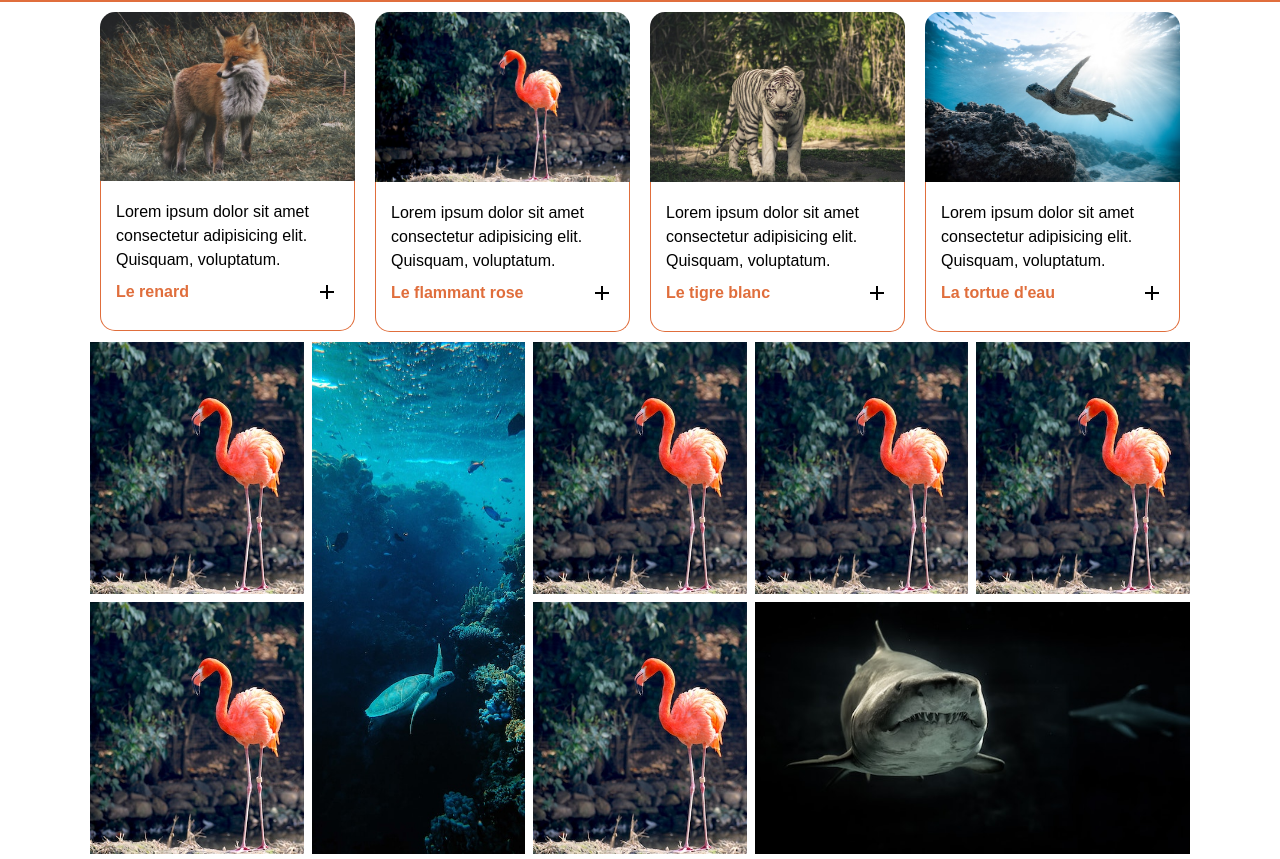
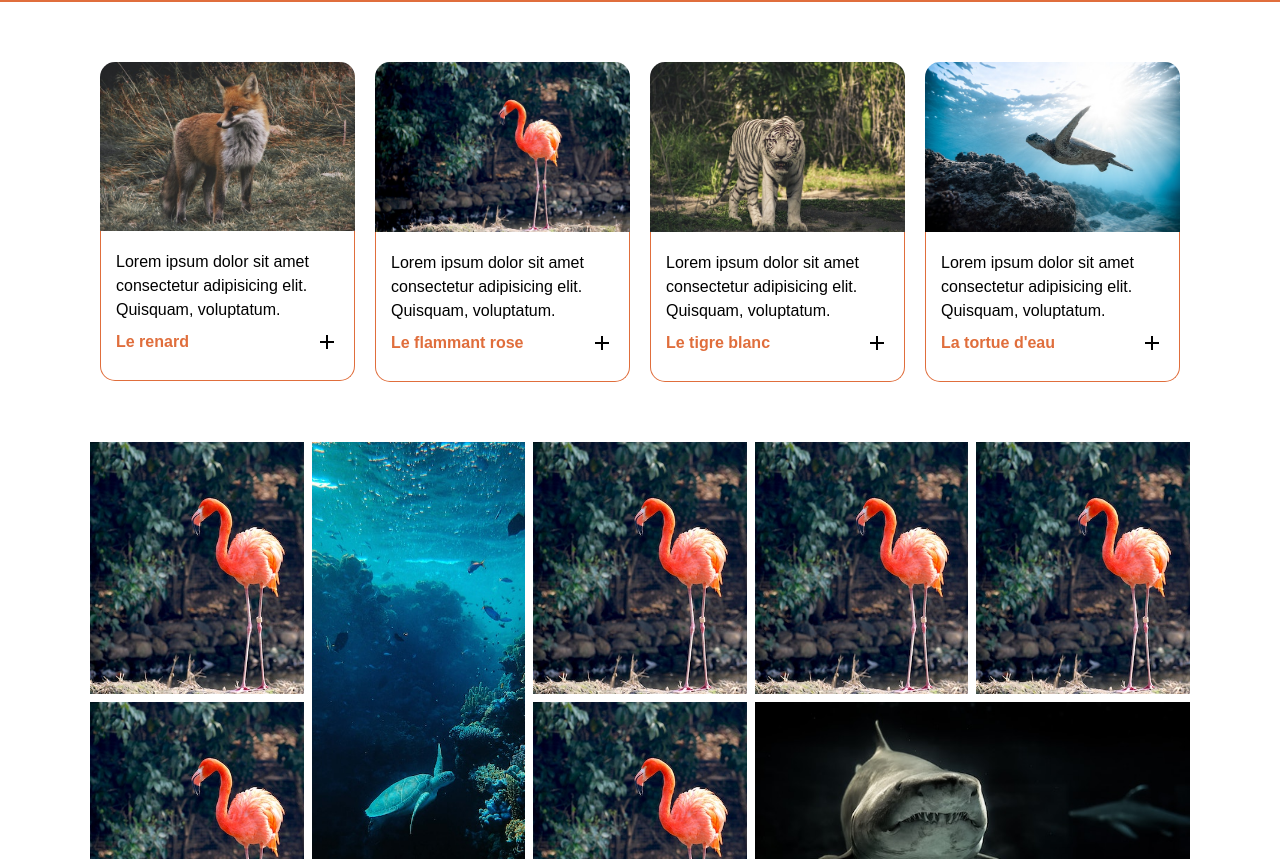
Before and after one commit to FlorentMaury/Flex-ou-Grid, a plain HTML site: page index.html in a window 1280 px wide. Shown: the part 81-940 px from the top of the page. Drawn offline with Linux system fonts and the light colour scheme.

Commit message:
Espacements des ateliers.

```diff
--- a/style.css
+++ b/style.css
@@ -45,7 +45,7 @@ nav a:last-child {
 
 .containerCard {
     display: flex;
-    margin: 0 auto;
+    margin: 50px auto;
     max-width: 1100px;
 }
 
@@ -91,6 +91,7 @@ nav a:last-child {
     grid-template-columns: repeat(5, 1fr);
     grid-template-rows: repeat(5, 1fr);
     gap: 8px;
+    margin-bottom: -80px;
 }
 
 span img {
```
